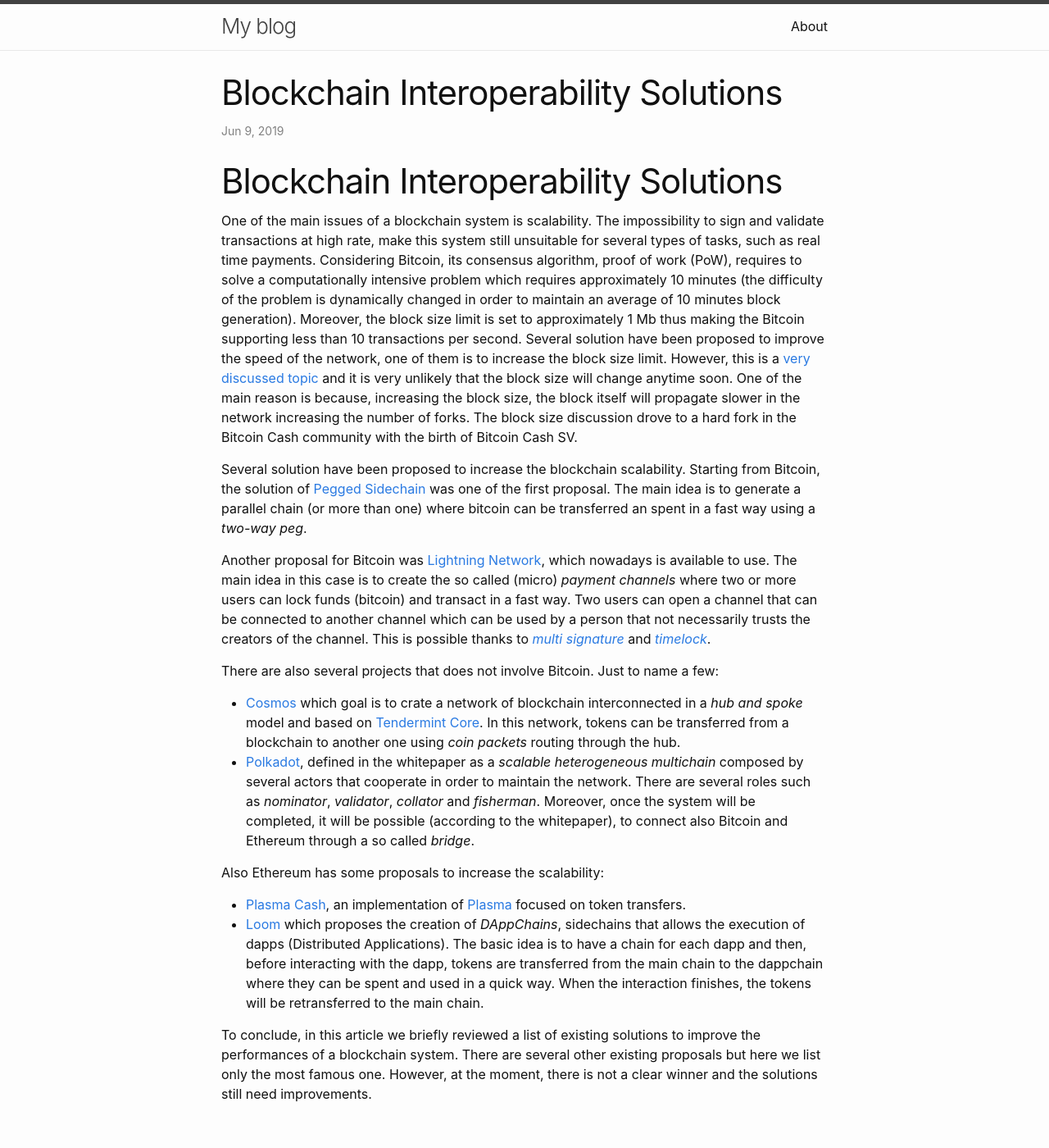
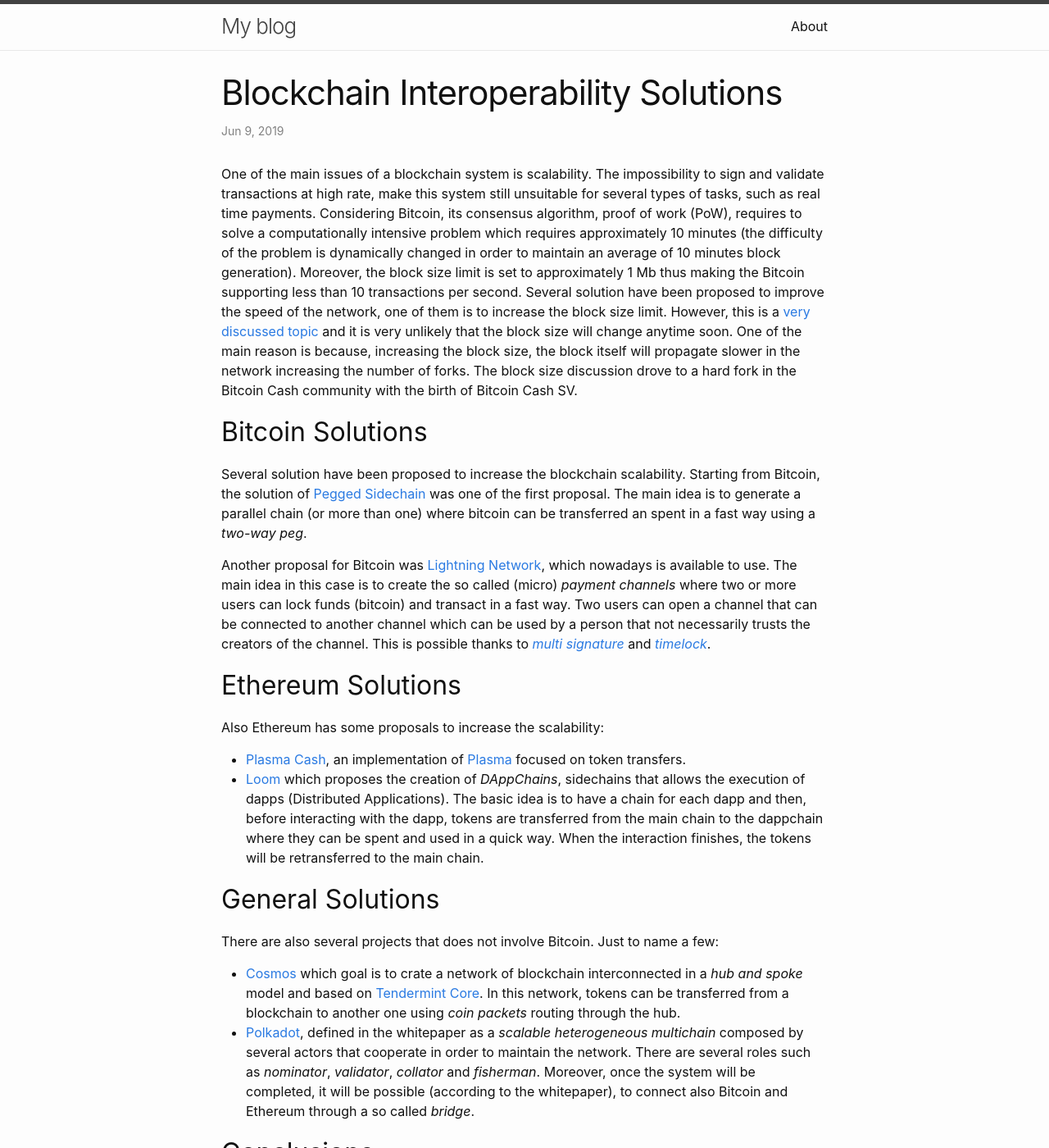
Before and after one commit to damianoazzolini/damianoazzolini.github.io, a Jekyll site: the page built from _posts/2019-07-16-BlockchainInterop.md, in a window 1280 px wide and 1400 px high. Shown: the whole window at 82% size. Built offline with Jekyll 4.4.1, drawn with Linux system fonts in a browser that asks for light colours; part of the change alters nothing that is shown.

Commit message:
headings

```diff
--- a/_posts/2019-07-16-BlockchainInterop.md
+++ b/_posts/2019-07-16-BlockchainInterop.md
@@ -4,8 +4,6 @@ title: Blockchain Interoperability Solutions
 date: 2019-06-09
 categories: blockchain
 ---
-
-# Blockchain Interoperability Solutions
 
 One of the main issues of a blockchain system is scalability.
 The impossibility to sign and validate transactions at high rate,
@@ -26,6 +24,8 @@ itself will propagate slower in the network increasing the number of
 forks. The block size discussion drove to a hard fork in the Bitcoin Cash
 community with the birth of Bitcoin Cash SV.
 
+## Bitcoin Solutions
+
 Several solution have been proposed to increase the blockchain scalability.
 Starting from Bitcoin, the solution of
 [Pegged Sidechain](https://blockstream.com/sidechains.pdf)
@@ -42,6 +42,20 @@ creators of the channel. This is possible thanks to
 [*multi signature*](https://en.bitcoin.it/wiki/Multisignature) and
 [*timelock*](https://en.bitcoin.it/wiki/Timelock).
 
+## Ethereum Solutions
+
+Also Ethereum has some proposals to increase the scalability:
+- [Plasma Cash](https://hackernoon:com/eli5-plasma-cash-ff242c55e8de), an implementation
+of [Plasma](https://plasma.io/plasma.pdf) focused on token transfers.
+- [Loom](https://loomx:io/) which proposes the creation of *DAppChains*, sidechains that
+allows the execution of dapps (Distributed Applications). The basic idea is to have a
+chain for each dapp and then, before interacting with the dapp, tokens are transferred
+from the main chain to the dappchain where they can be spent and used in a quick way.
+When the interaction finishes, the tokens will be retransferred to the main chain.
+
+
+## General Solutions
+
 There are also several projects that does not involve Bitcoin. Just to name a few:
 - [Cosmos](https://github.com/cosmos/cosmos/blob/master/WHITEPAPER.md) which goal
 is to crate a network of blockchain interconnected in a *hub and spoke* model and
@@ -55,14 +69,7 @@ cooperate in order to maintain the network. There are several roles such as *nom
 it will be possible (according to the whitepaper), to connect also Bitcoin and Ethereum
 through a so called *bridge*.
 
-Also Ethereum has some proposals to increase the scalability:
-- [Plasma Cash](https://hackernoon:com/eli5-plasma-cash-ff242c55e8de), an implementation
-of [Plasma](https://plasma.io/plasma.pdf) focused on token transfers.
-- [Loom](https://loomx:io/) which proposes the creation of *DAppChains*, sidechains that
-allows the execution of dapps (Distributed Applications). The basic idea is to have a
-chain for each dapp and then, before interacting with the dapp, tokens are transferred
-from the main chain to the dappchain where they can be spent and used in a quick way.
-When the interaction finishes, the tokens will be retransferred to the main chain.
+## Conclusions
 
 To conclude, in this article we briefly reviewed a list of existing solutions to
 improve the performances of a blockchain system. There are several other existing
```
